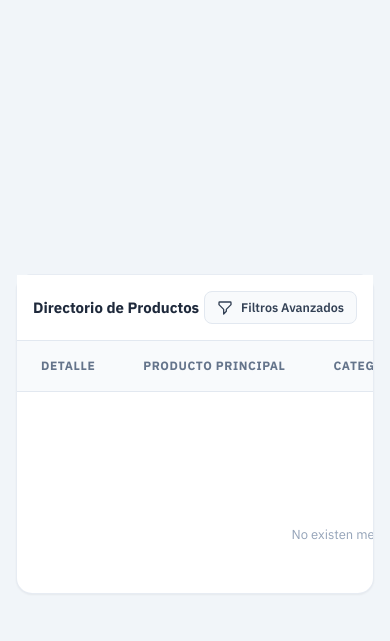
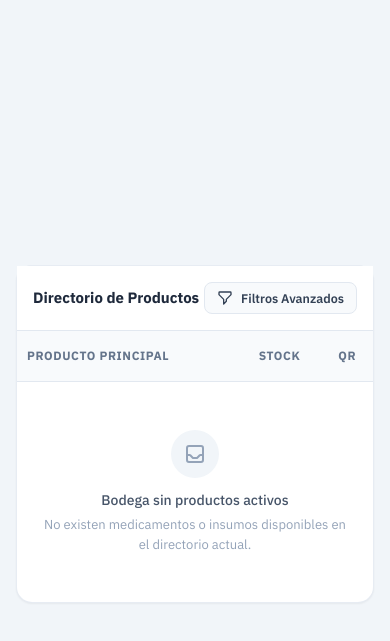
Before and after one commit to Faundez21/Proyecto_Drogueria, a Laravel app: template resources/views/inventory/index.blade.php in a window 390 px wide. Shown: the top 641 px of the page. Run offline with Laravel 12, Linux system fonts and the light colour scheme; the template is opened without the code that fills it, so the values that code supplies are empty; style sheets or scripts are compiled from the project's sources; some libraries are stand-ins or nearby versions.

Commit message:
elimina rutas vacias de mantenedores, cierra modales de inventario con escape y adapta tablas, despacho y mapa 3d a tablet y movil

```diff
--- a/resources/views/dispatch/index.blade.php
+++ b/resources/views/dispatch/index.blade.php
@@ -240,7 +240,7 @@
                 <h3 class="text-[12px] font-extrabold text-slate-800 uppercase tracking-wide mb-4">1. Tipo, Destino y
                     Logística</h3>
 
-                <div class="grid grid-cols-1 md:grid-cols-4 gap-5">
+                <div class="grid grid-cols-1 md:grid-cols-2 lg:grid-cols-4 gap-5">
 
                     <!-- clasificacion interno/externo -->
                     <div class="md:col-span-2 min-w-0">
@@ -345,7 +345,7 @@
                             class="w-full bg-slate-50 border border-slate-300 text-slate-500 font-medium rounded-xl focus:outline-none focus:bg-white focus:ring-2 focus:ring-teal-500/20 focus:border-teal-500 block py-2 px-3 text-[13px] shadow-inner transition-all">
                     </div>
 
-                    <div class="md:col-span-4">
+                    <div class="md:col-span-2 lg:col-span-4">
                         <label class="block text-[12px] font-bold text-slate-700 mb-1.5">Condiciones Transporte y
                             Observaciones</label>
                         <input type="text" name="condiciones_transporte"
@@ -354,7 +354,7 @@
                     </div>
 
                     <!-- traspaso sin solicitud: despacho externo a la red sin solicitud previa -->
-                    <div id="div_motivo_traspaso" class="md:col-span-4 hidden">
+                    <div id="div_motivo_traspaso" class="md:col-span-2 lg:col-span-4 hidden">
                         <div class="p-3.5 bg-amber-50 border border-amber-200 rounded-xl">
                             <label for="motivo_traspaso" class="block text-[12px] font-bold text-amber-900 mb-1">Motivo del traspaso sin solicitud <span class="text-rose-500">*</span></label>
                             <p class="text-[11.5px] text-amber-800 mb-2">Este despacho no viene de una solicitud. Indique el motivo. Si quien recibe no está presente, puede firmar después desde la bandeja de despachos y la guía quedará como «Pendiente de recepción».</p>
--- a/resources/views/distribution/index.blade.php
+++ b/resources/views/distribution/index.blade.php
@@ -663,7 +663,7 @@
             function warehouseApp() {
                 return {
                     viewMode: '3D',
-                    sidebarOpen: window.innerWidth >= 640,
+                    sidebarOpen: window.innerWidth >= 1024,
                     tooltipVisible: false,
                     rackData: {},
                     searchQuery: '',
--- a/resources/views/inventory/index.blade.php
+++ b/resources/views/inventory/index.blade.php
@@ -224,17 +224,17 @@
                     });
                 @endphp
 
-                <table class="w-full text-left border-collapse min-w-[900px]">
+                <table class="w-full text-left border-collapse sm:min-w-[560px] 2xl:min-w-[900px]">
                     <thead>
                         <tr class="text-[12px] font-bold uppercase tracking-wider text-slate-500 bg-slate-50 border-b border-slate-200">
-                            <th scope="col" class="px-6 py-4 w-14 text-center whitespace-nowrap">Detalle</th>
-                            <th scope="col" class="px-6 py-4 whitespace-nowrap">Producto Principal</th>
-                            <th scope="col" class="px-6 py-4 whitespace-nowrap">Categoría</th>
-                            <th scope="col" class="px-6 py-4 whitespace-nowrap">Programa</th>
-                            <th scope="col" class="px-6 py-4 text-center whitespace-nowrap">Lotes Activos</th>
-                            <th scope="col" class="px-6 py-4 text-center whitespace-nowrap">Stock</th>
-                            <th scope="col" class="px-6 py-4 text-center whitespace-nowrap">Valor Total</th>
-                            <th scope="col" class="px-6 py-4 text-center whitespace-nowrap">QR</th>
+                            <th scope="col" class="hidden sm:table-cell px-2.5 sm:px-4 xl:px-6 py-4 w-14 text-center whitespace-nowrap">Detalle</th>
+                            <th scope="col" class="px-2.5 sm:px-4 xl:px-6 py-4 whitespace-nowrap">Producto Principal</th>
+                            <th scope="col" class="hidden 2xl:table-cell px-2.5 sm:px-4 xl:px-6 py-4 whitespace-nowrap">Categoría</th>
+                            <th scope="col" class="hidden 2xl:table-cell px-2.5 sm:px-4 xl:px-6 py-4 whitespace-nowrap">Programa</th>
+                            <th scope="col" class="hidden lg:table-cell px-2.5 sm:px-4 xl:px-6 py-4 text-center whitespace-nowrap">Lotes Activos</th>
+                            <th scope="col" class="px-2.5 sm:px-4 xl:px-6 py-4 text-center whitespace-nowrap">Stock</th>
+                            <th scope="col" class="hidden sm:table-cell px-2.5 sm:px-4 xl:px-6 py-4 text-center whitespace-nowrap">Valor Total</th>
+                            <th scope="col" class="px-2.5 sm:px-4 xl:px-6 py-4 text-center whitespace-nowrap">QR</th>
                         </tr>
                     </thead>
 
@@ -285,19 +285,26 @@
                                 @endphp
 
                                 <tr id="product-row-{{ $groupKey }}" data-product-name="{{ strtolower(trim($nombreProducto)) }}" class="product-master-row hover:bg-slate-50 transition-colors group cursor-pointer" onclick="toggleLotes('{{ $groupKey }}')">
-                                    <td class="px-6 py-4 text-center relative">
+                                    <td class="hidden sm:table-cell px-2.5 sm:px-4 xl:px-6 py-4 text-center relative">
                                         <div class="absolute left-0 top-0 bottom-0 w-1 bg-transparent group-hover:bg-teal-500 transition-colors"></div>
                                         <button type="button" class="w-7 h-7 rounded-full bg-slate-100 text-slate-400 group-hover:bg-teal-100 group-hover:text-teal-700 flex items-center justify-center transition-colors mx-auto shadow-sm border border-slate-200 group-hover:border-teal-200" id="icon-{{ $groupKey }}">
                                             <svg class="w-4 h-4 transform transition-transform duration-300" id="arrow-{{ $groupKey }}" fill="none" stroke="currentColor" viewBox="0 0 24 24"><path stroke-linecap="round" stroke-linejoin="round" stroke-width="2" d="M19 9l-7 7-7-7"></path></svg>
                                         </button>
                                     </td>
-                                    <td class="px-6 py-4">
+                                    <td class="px-2.5 sm:px-4 xl:px-6 py-4">
                                         <span class="font-bold text-slate-800">{{ $nombreProducto }}</span>
+                                        @php $programaResumen = data_get($primerLote, 'programa') ?? (is_object($primerLote) ? ($primerLote->programa ?? '') : ''); @endphp
+                                        <div class="2xl:hidden mt-1.5 flex flex-wrap items-center gap-1.5">
+                                            <span class="inline-flex px-2 py-0.5 rounded-md text-[11px] font-semibold bg-white text-slate-600 border border-slate-200 whitespace-nowrap">{{ $categoriaLote }}</span>
+                                            <span class="inline-flex px-2 py-0.5 rounded-md text-[11px] font-semibold {{ $programaResumen ? 'bg-indigo-50 text-indigo-700 border-indigo-100' : 'bg-slate-50 text-slate-400 border-slate-100' }} border whitespace-nowrap">{{ $programaResumen ?: 'Sin programa' }}</span>
+                                            <span class="lg:hidden text-[11px] font-semibold uppercase text-slate-400 whitespace-nowrap">{{ $lotes->count() }} lote(s)</span>
+                                            <span class="sm:hidden text-[11px] font-bold text-slate-700 font-mono-das whitespace-nowrap">$ {{ number_format($valorTotalProducto, 0, ',', '.') }}</span>
+                                        </div>
                                     </td>
-                                    <td class="px-6 py-4">
+                                    <td class="hidden 2xl:table-cell px-2.5 sm:px-4 xl:px-6 py-4">
                                         <span class="inline-flex px-3 py-1.5 rounded-lg text-[12px] font-semibold bg-white text-slate-600 border border-slate-200 shadow-sm whitespace-nowrap">{{ $categoriaLote }}</span>
                                     </td>
-                                    <td class="px-6 py-4">
+                                    <td class="hidden 2xl:table-cell px-2.5 sm:px-4 xl:px-6 py-4">
                                         @php $programaProducto = data_get($primerLote, 'programa') ?? (is_object($primerLote) ? ($primerLote->programa ?? '') : ''); @endphp
                                         @if ($programaProducto)
                                             <span class="inline-flex px-3 py-1.5 rounded-lg text-[12px] font-semibold bg-indigo-50 text-indigo-700 border border-indigo-100 shadow-sm whitespace-nowrap">{{ $programaProducto }}</span>
@@ -305,34 +312,34 @@
                                             <span class="inline-flex px-3 py-1.5 rounded-lg text-[12px] font-medium bg-slate-50 text-slate-400 border border-slate-100 shadow-sm whitespace-nowrap">Sin programa</span>
                                         @endif
                                     </td>
-                                    <td class="px-6 py-4 text-center">
+                                    <td class="hidden lg:table-cell px-2.5 sm:px-4 xl:px-6 py-4 text-center">
                                         <span class="font-bold text-slate-700 bg-slate-100 px-2 py-1 rounded">{{ $lotes->count() }}</span>
                                         <span class="text-slate-400 text-[11.5px] font-semibold uppercase ml-1">Lote(s)</span>
                                     </td>
-                                    <td class="px-6 py-4 text-center">
+                                    <td class="px-2.5 sm:px-4 xl:px-6 py-4 text-center">
                                         @if ($stockTotalProducto > 10)
-                                            <span class="inline-flex items-center gap-1.5 px-3 py-1.5 rounded-lg text-[11.5px] font-bold bg-emerald-50 text-emerald-700 border border-emerald-200">
+                                            <span class="inline-flex items-center gap-1.5 px-1.5 sm:px-3 py-1.5 rounded-lg text-[11.5px] font-bold bg-emerald-50 text-emerald-700 border border-emerald-200">
                                                 <span class="w-1.5 h-1.5 rounded-full bg-emerald-500 animate-pulse"></span>
-                                                {{ number_format($stockTotalProducto, 0, ',', '.') }} Unidades
+                                                {{ number_format($stockTotalProducto, 0, ',', '.') }} <span class="hidden sm:inline">Unidades</span><span class="sm:hidden">u.</span>
                                             </span>
                                         @elseif($stockTotalProducto > 0)
-                                            <span class="inline-flex items-center gap-1.5 px-3 py-1.5 rounded-lg text-[11.5px] font-bold bg-amber-50 text-amber-700 border border-amber-200">
+                                            <span class="inline-flex items-center gap-1.5 px-1.5 sm:px-3 py-1.5 rounded-lg text-[11.5px] font-bold bg-amber-50 text-amber-700 border border-amber-200">
                                                 <span class="w-1.5 h-1.5 rounded-full bg-amber-500"></span>
-                                                {{ number_format($stockTotalProducto, 0, ',', '.') }} Unid. (Bajo)
+                                                {{ number_format($stockTotalProducto, 0, ',', '.') }} <span class="hidden sm:inline">Unid. (Bajo)</span><span class="sm:hidden">u.</span>
                                             </span>
                                         @else
-                                            <span class="inline-flex items-center gap-1.5 px-3 py-1.5 rounded-lg text-[11.5px] font-bold bg-rose-50 text-rose-700 border border-rose-200">
+                                            <span class="inline-flex items-center gap-1.5 px-1.5 sm:px-3 py-1.5 rounded-lg text-[11.5px] font-bold bg-rose-50 text-rose-700 border border-rose-200">
                                                 <span class="w-1.5 h-1.5 rounded-full bg-rose-500"></span>
-                                                0 Unidades (Agotado)
+                                                0 <span class="hidden sm:inline">Unidades (Agotado)</span><span class="sm:hidden">u.</span>
                                             </span>
                                         @endif
                                     </td>
-                                    <td class="px-6 py-4 text-center">
+                                    <td class="hidden sm:table-cell px-2.5 sm:px-4 xl:px-6 py-4 text-center">
                                         <span class="inline-flex items-center px-3 py-1.5 rounded-lg text-[12.5px] font-bold bg-slate-50 text-slate-800 border border-slate-200 shadow-sm whitespace-nowrap font-mono-das">
                                             $ {{ number_format($valorTotalProducto, 0, ',', '.') }}
                                         </span>
                                     </td>
-                                    <td class="px-6 py-4 text-center" onclick="event.stopPropagation()">
+                                    <td class="px-2.5 sm:px-4 xl:px-6 py-4 text-center" onclick="event.stopPropagation()">
                                         <button type="button" onclick="openQRModal('{{ e($proxLoteId) }}', '{{ e($nombreProducto) }}', '{{ e($proxLoteCodigo) }}', '{{ e($proxLoteVencText) }}', '{{ $proxLoteStock }}', 'Droguería DAS')" class="p-2 text-teal-600 bg-teal-50 hover:bg-teal-600 hover:text-white rounded-lg transition-all border border-teal-200 shadow-sm cursor-pointer inline-flex items-center gap-1.5 text-xs font-bold" title="Generar Etiqueta QR del lote más próximo a vencer">
                                             <svg class="w-4 h-4" fill="none" stroke="currentColor" viewBox="0 0 24 24"><path stroke-linecap="round" stroke-linejoin="round" stroke-width="2" d="M12 4v1m6 11h2m-6 0h-2v4m0-11v3m0 0h.01M12 12h4.01M16 20h4M4 12h4m12 0h.01M5 8h2a1 1 0 001-1V5a1 1 0 00-1-1H5a1 1 0 00-1 1v2a1 1 0 001 1zm14 0h2a1 1 0 001-1V5a1 1 0 00-1-1h-2a1 1 0 00-1 1v2a1 1 0 001 1zM5 20h2a1 1 0 001-1v-2a1 1 0 00-1-1H5a1 1 0 00-1 1v2a1 1 0 001 1z"></path></svg>
                                         </button>
@@ -341,7 +348,7 @@
 
                                 <tr id="lotes-{{ $groupKey }}" class="lotes-subrow hidden bg-slate-50/50 shadow-inner">
                                     <td colspan="8" class="p-0 border-b border-slate-200">
-                                        <div class="py-4 pr-6 pl-14">
+                                        <div class="py-3 sm:py-4 px-2 sm:pr-6 sm:pl-14">
                                             <div class="bg-white rounded-xl border border-slate-200 shadow-sm overflow-hidden">
                                                 <div class="px-4 py-2 bg-slate-700 text-white flex justify-between items-center">
                                                     <span class="text-[10px] font-bold uppercase tracking-widest flex items-center gap-2">
@@ -1627,6 +1634,14 @@
             document.getElementById('mermaModal').classList.add('hidden');
         }
 
+        // escape cierra el modal abierto que esta mas arriba (edicion de lote primero)
+        document.addEventListener('keydown', (e) => {
+            if (e.key !== 'Escape' || document.querySelector('.swal2-container')) return;
+            const modales = [['editLoteModal', closeEditLote], ['qrModal', closeQRModal], ['mermaModal', closeMerma], ['importModal', closeImport], ['HistoryModal', closeHistory], ['DepositModal', closeDeposit]];
+            const abierto = modales.find(([id]) => { const el = document.getElementById(id); return el && !el.classList.contains('hidden'); });
+            if (abierto) abierto[1]();
+        });
+
         function filterMermas() {
             const search = normalizeText(document.getElementById('mermaSearchInput')?.value || '');
             const dateFrom = document.getElementById('mermaDateFrom')?.value || '';
--- a/resources/views/layouts/app.blade.php
+++ b/resources/views/layouts/app.blade.php
@@ -654,7 +654,7 @@
                                     inventario,
                                     lotes o catálogo...</span>
                             </div>
-                            <div class="flex items-center gap-1">
+                            <div class="hidden lg:flex items-center gap-1">
                                 <kbd
                                     class="font-mono-das text-[10px] px-1.5 py-0.5 rounded border border-slate-300 bg-white text-slate-400 group-hover:border-slate-400 transition-colors">Ctrl</kbd>
                                 <kbd
--- a/routes/web.php
+++ b/routes/web.php
@@ -157,17 +157,17 @@ Route::middleware('auth')->group(function () {
     Route::middleware('permission:ver.distribucion')->group(function () {
         // crear, editar y borrar la estructura de bodega es solo para administradores
         Route::middleware('role:Administrador')->group(function () {
-            Route::resource('aisle', AisleController::class)->except(['index', 'show']);
-            Route::resource('shelf', ShelfController::class)->except(['index', 'show']);
-            Route::resource('level', LevelController::class)->except(['index', 'show']);
-            Route::resource('position', PositionController::class)->except(['index', 'show']);
+            Route::resource('aisle', AisleController::class)->only(['store', 'update', 'destroy']);
+            Route::resource('shelf', ShelfController::class)->only(['store', 'update', 'destroy']);
+            Route::resource('level', LevelController::class)->only(['store', 'update', 'destroy']);
+            Route::resource('position', PositionController::class)->only(['store', 'update', 'destroy']);
         });
 
-        // se registran despues para que /create no se confunda con un id
-        Route::resource('aisle', AisleController::class)->only(['index', 'show']);
-        Route::resource('shelf', ShelfController::class)->only(['index', 'show']);
-        Route::resource('level', LevelController::class)->only(['index', 'show']);
-        Route::resource('position', PositionController::class)->only(['index', 'show']);
+        // la creacion y edicion se hacen en modales del listado
+        Route::resource('aisle', AisleController::class)->only(['index']);
+        Route::resource('shelf', ShelfController::class)->only(['index']);
+        Route::resource('level', LevelController::class)->only(['index']);
+        Route::resource('position', PositionController::class)->only(['index']);
         Route::post('/shelf/{id}/update-position', [ShelfController::class, 'updatePosition'])
             ->name('shelf.updatePosition');
     });
```
Also changed, not shown: app/Http/Controllers/AisleController.php (+0 -17 lines), app/Http/Controllers/LevelController.php (+0 -18 lines), app/Http/Controllers/PositionController.php (+0 -18 lines), app/Http/Controllers/ShelfController.php (+0 -18 lines), resources/views/reports/index.blade.php (+29 -22 lines), resources/views/traceability/index.blade.php (+22 -20 lines).
